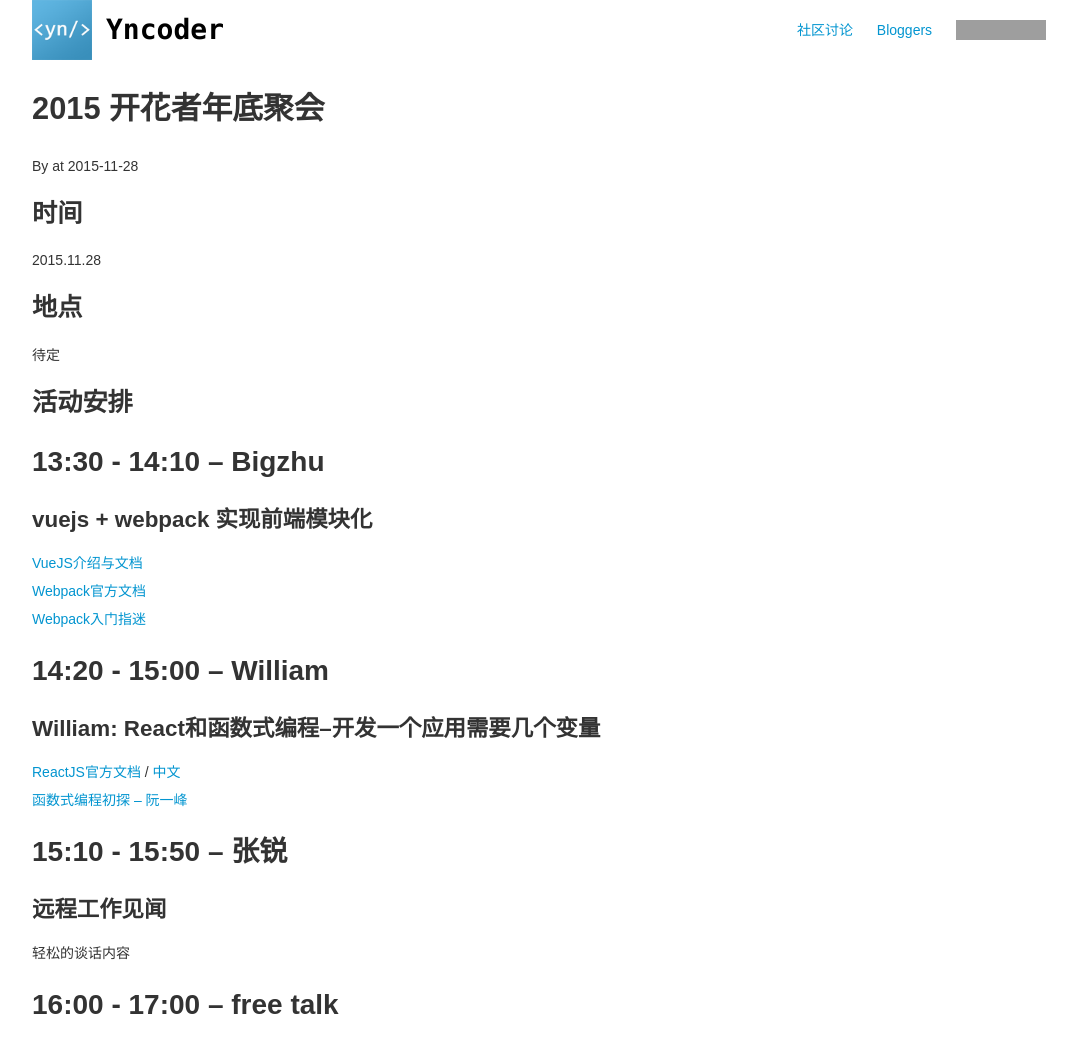
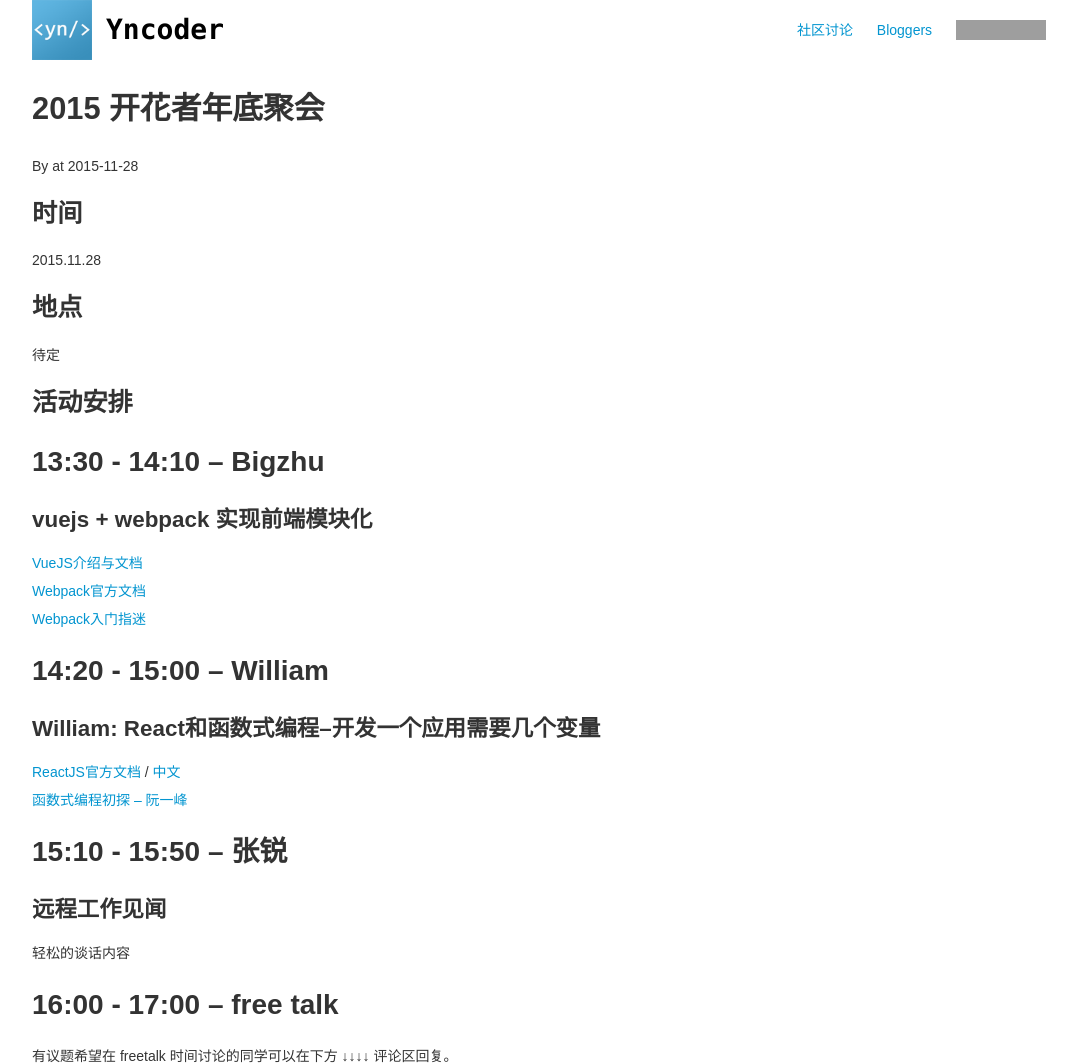
Before and after one commit to yncoder/yncoder.github.io, a Jekyll site: the page built from _posts/2015-11-28-2015-year-end-party.md, in a window 1280 px wide. Shown: the whole page, without its empty margins (96-1173 px from the left). Built offline with Jekyll 4.4.1, drawn with Linux system fonts in a browser that asks for light colours; nearby versions of some CDN libraries; comment, search, counter and statistics services are not loaded; before the commit the page ends 1021 px from its top, so only the background shows below that; grey boxes are pictures that could not be loaded.

Commit message:
Update 2015-11-28-2015-year-end-party.md

```diff
--- a/_posts/2015-11-28-2015-year-end-party.md
+++ b/_posts/2015-11-28-2015-year-end-party.md
@@ -41,3 +41,5 @@ title: 2015 开花者年底聚会
 轻松的谈话内容
 
 ## 16:00 - 17:00 -- free talk
+
+有议题希望在 freetalk 时间讨论的同学可以在下方 ↓↓↓↓ 评论区回复。
```
